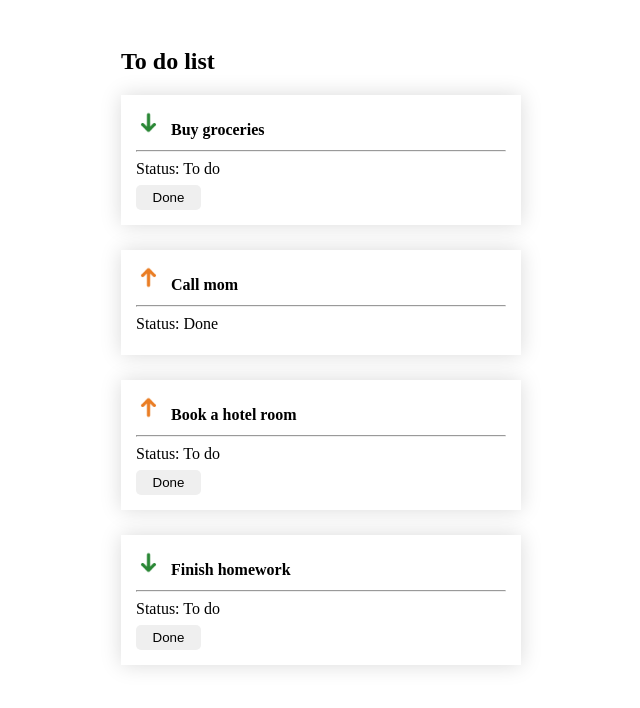
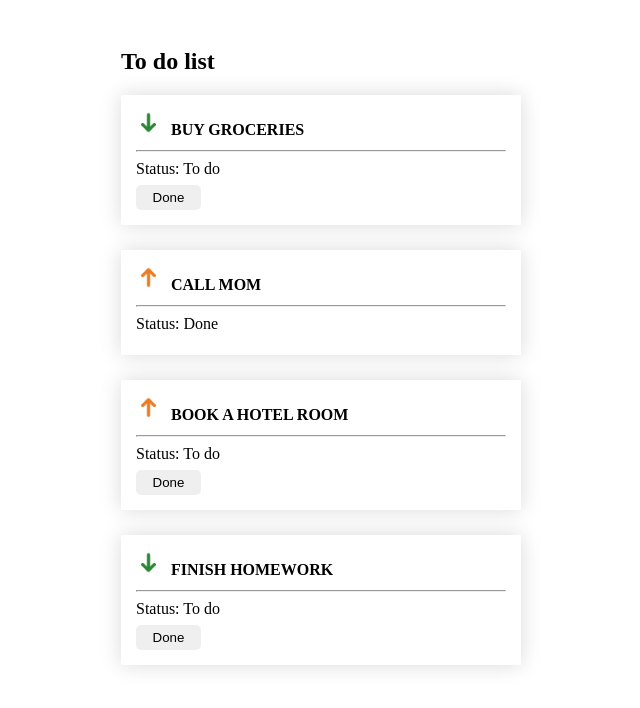
Before and after one commit to iryna-plakhtiy/angular-planner, an Angular app: page / in a window 1280 px wide. Shown: the top 708 px of the page, without its empty margins (319-959 px from the left). Built offline with nearby package versions, Linux system fonts and the light colour scheme.

Commit message:
use pipe

```diff
--- a/src/app/components/task/task.component.html
+++ b/src/app/components/task/task.component.html
@@ -4,7 +4,7 @@
       <img *ngSwitchCase="'low'" src="assets/down-arrow.png" alt="low"/>
       <img *ngSwitchCase="'high'" src="assets/up-arrow.png" alt="high"/>
     </span>
-    <b>{{task.description}}</b>
+    <b>{{task.description | uppercase}}</b>
   </div>
   <hr/>
   <div>Status: {{task.isDone ? 'Done' : 'To do'}}</div>
```
